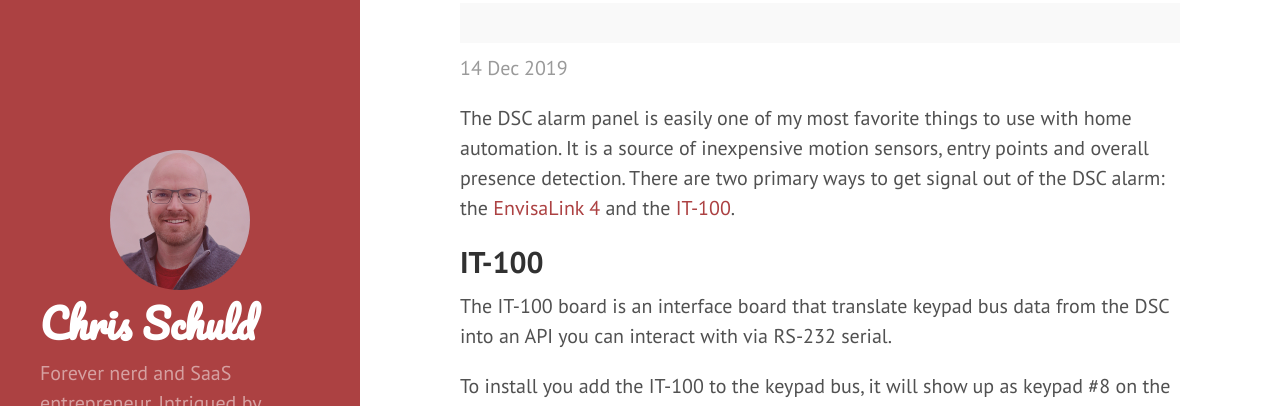
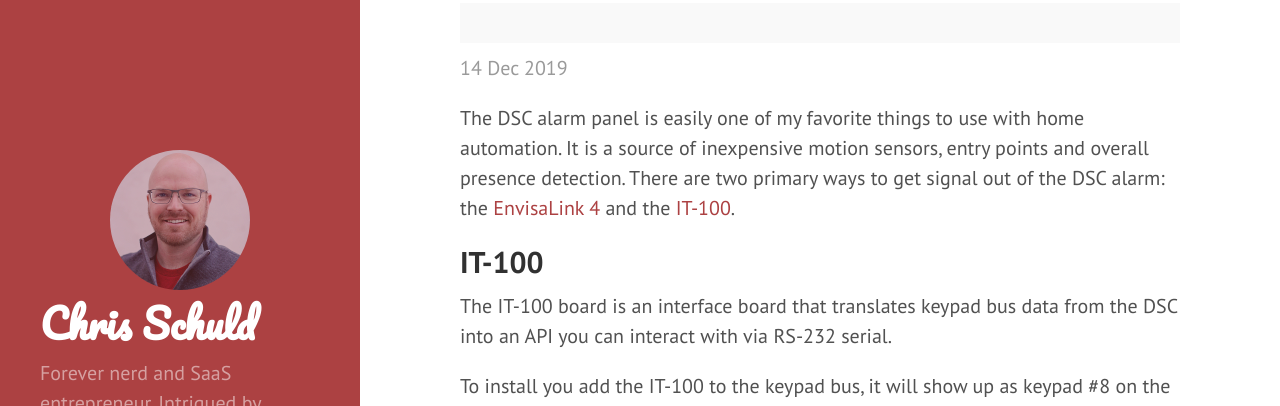
Before and after one commit to cbschuld/chrisschuld.com-legacy, a Jekyll site: the page built from _posts/2019-12-14-envisaink4-vs-it-100-dsc-alarm.md, in a window 1280 px wide and 900 px high. Shown: the part 137-543 px from the top of the window. Built offline with Jekyll 4.4.1, drawn with Linux system fonts in a browser that asks for light colours; nearby versions of some CDN libraries.

Commit message:
typos, fixes

```diff
--- a/_posts/2019-12-14-envisaink4-vs-it-100-dsc-alarm.md
+++ b/_posts/2019-12-14-envisaink4-vs-it-100-dsc-alarm.md
@@ -4,11 +4,11 @@
 tags: home-automation home-assistant dsc
 ---
 
-The DSC alarm panel is easily one of my most favorite things to use with home automation.  It is a source of inexpensive motion sensors, entry points and overall presence detection.  There are two primary ways to get signal out of the DSC alarm: the [EnvisaLink 4](https://amzn.to/2PpdjLv) and the [IT-100](https://amzn.to/35nSvt8).
+The DSC alarm panel is easily one of my favorite things to use with home automation.  It is a source of inexpensive motion sensors, entry points and overall presence detection.  There are two primary ways to get signal out of the DSC alarm: the [EnvisaLink 4](https://amzn.to/2PpdjLv) and the [IT-100](https://amzn.to/35nSvt8).
 
 ## IT-100
 
-The IT-100 board is an interface board that translate keypad bus data from the DSC into an API you can interact with via RS-232 serial.
+The IT-100 board is an interface board that translates keypad bus data from the DSC into an API you can interact with via RS-232 serial.
 
 To install you add the IT-100 to the keypad bus, it will show up as keypad #8 on the bus and you can immediately receive and send status and commands on the RS-232 serial via a DB9 connector.  Overall setup is not hard and it was always responsive at boot / power up.
 
```
